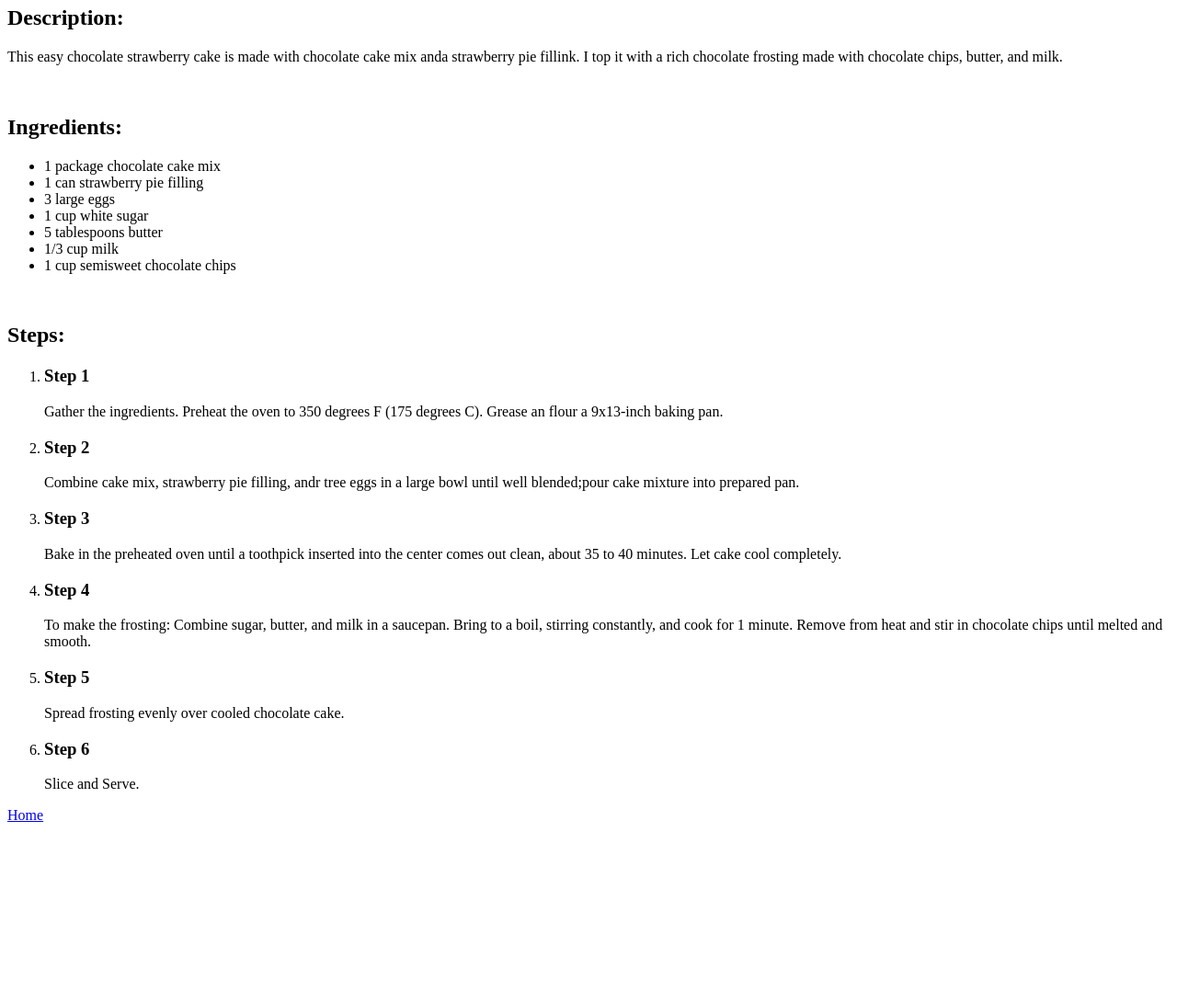
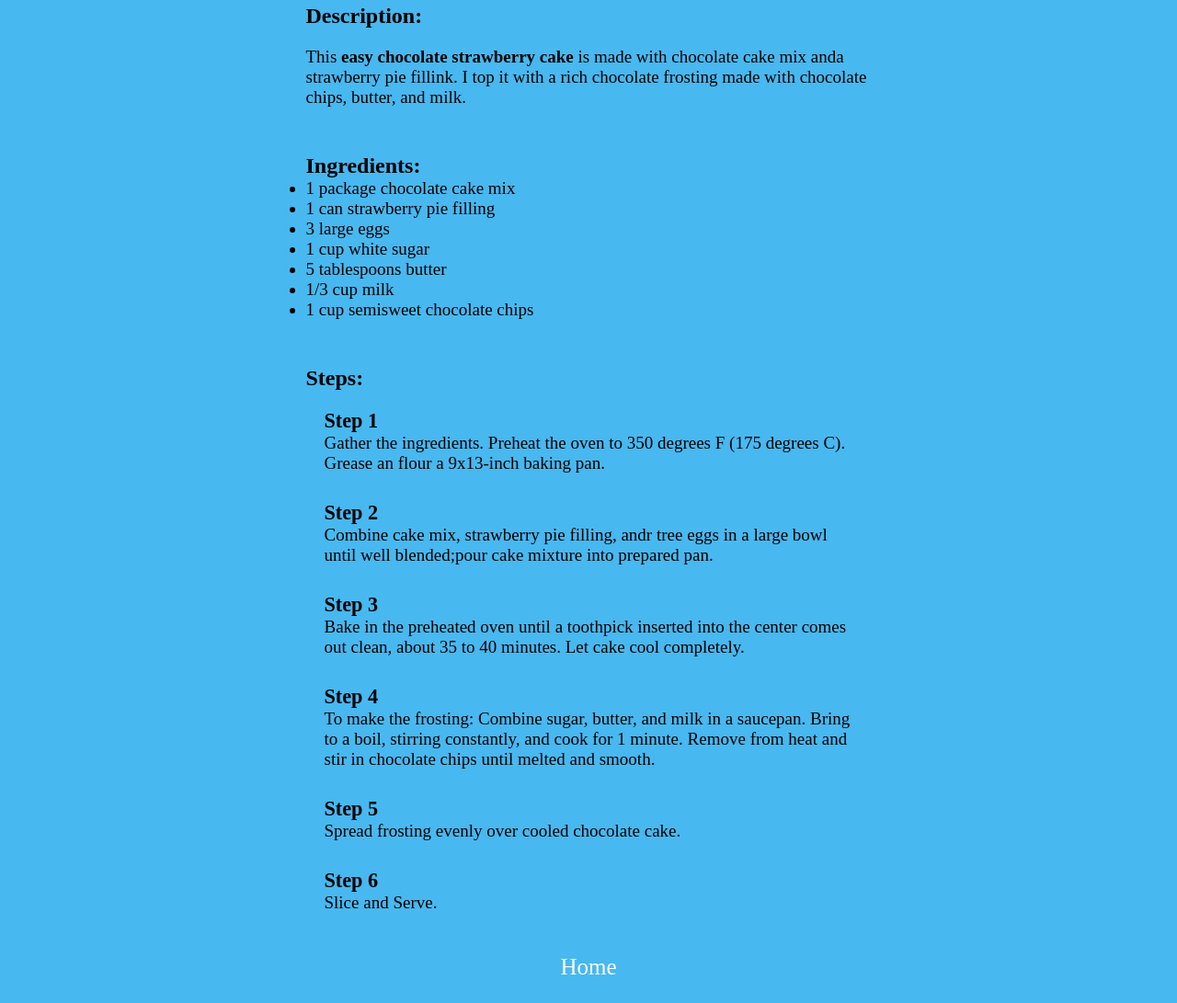
Before and after one commit to Vituuus/odin-recipes, a plain HTML site: page recipes/chocolateCake.html in a window 1280 px wide. Shown: the part 598-1689 px from the top of the page at 92% size. Before the commit the page ends 1502 px from the top, so only its background shows below. Drawn offline with Linux system fonts and the light colour scheme.

Commit message:
Styling of the recipe pages

```diff
--- a/recipes/chocolateCake.html
+++ b/recipes/chocolateCake.html
@@ -3,18 +3,27 @@
 <head>
     <meta charset="UTF-8">
     <meta name="viewport" content="width=device-width, initial-scale=1.0">
+    <link rel="stylesheet" href="../style.css">
     <title>Chocolate Cake</title>
 </head>
 <body>
+    <div class="recipe-card">
+        <div title>
             <h1>Chocolate Strawberry Cake</h1>
+        </div>
+        <div class="recipe-picture">
             <img src="../images/chocolate_cake.jpg" alt="Picture of a Chocolate Cake" width="550" height="500">
+        </div>
         <br>
+        <div class="recipe-description">
             <h2>Description:</h2>
             <p>
-        This easy chocolate strawberry cake is made with chocolate cake mix anda strawberry pie fillink.
+                This <strong>easy chocolate strawberry cake</strong> is made with chocolate cake mix anda strawberry pie fillink.
                 I top it with a rich chocolate frosting made with chocolate chips, butter, and milk.
             </p>
+        </div>
             <br>
+        <div class="recipe-content">
             <h2>Ingredients:</h2>
             <ul>
                 <li>1 package chocolate cake mix</li>
@@ -25,7 +34,10 @@
                 <li>1/3 cup milk</li>
                 <li>1 cup semisweet chocolate chips</li>
             </ul>
+        </div>
+
             <br>
+        <div class="recipe-content">
             <h2>Steps:</h2>
             <ol>
                 <li>
@@ -64,6 +76,10 @@
                     </p>
                 </li>
             </ol>
+        </div>
+        <div class="footer">
             <a href="../index.html">Home</a>
+        </div>
+    </div>
 </body>
 </html>
--- a/style.css
+++ b/style.css
@@ -28,11 +28,44 @@
 .content ul{
     list-style: none;
 }
-.content ul a{
+.content ul a, .footer a{
     color: white;
     text-decoration: none;
 }
-.content a:hover{
+.content a:hover, .footer a:hover{
     color: black;
 
 }
+.recipe-card{
+    padding: 25px;
+    text-align: center;
+    background-color: rgb(72, 184, 240);
+}
+.recipe-picture{
+    border: ridge black;
+    display: inline-block;
+    margin-bottom: 5px;
+}
+.recipe-content, .recipe-description{
+    margin: 25px auto;
+    width: 50%;
+    display: inline-block;
+    text-align: left;
+}
+.recipe-description h2{
+    margin-bottom: 20px;
+}
+.recipe-content p, li, .recipe-description p{
+    font-size: 19px;
+}
+.recipe-content ol{
+    list-style: none;
+    padding: 5px;
+}
+.recipe-content ol li{
+    padding: 15px;
+}
+.footer{
+    text-align: center;
+    font-size: 25px;
+}
```
Also changed, not shown: recipes/pasta.html (+17 -1 lines), recipes/proteinShake.html (+19 -1 lines). Lines whose indentation alone changed are shown as unchanged.
